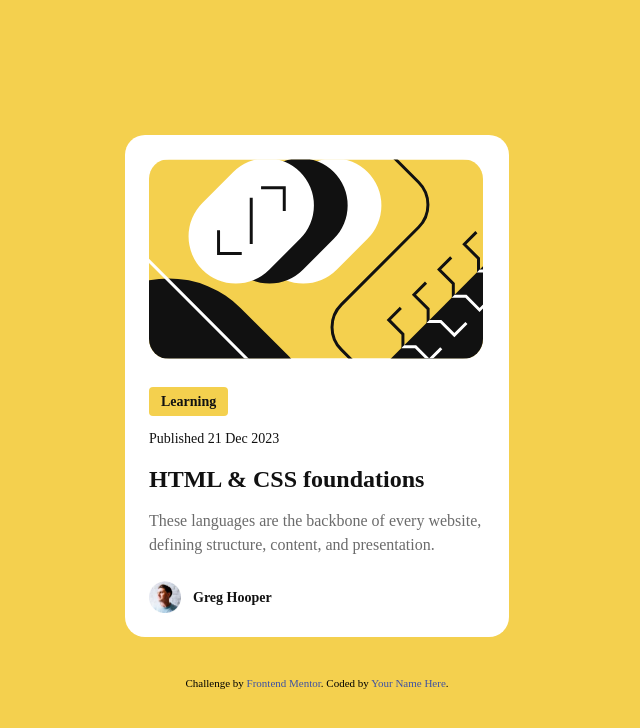
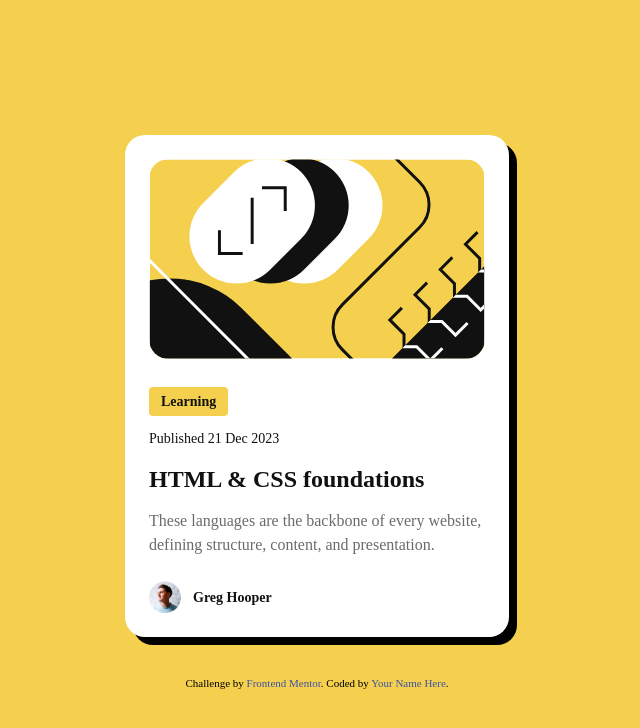
Before and after one commit to majdal01/blog-preview-card, a plain HTML site: page index.html in a window 1280 px wide. Shown: the whole page, without its empty margins (323-963 px from the left). Drawn offline with Linux system fonts and the light colour scheme.

Commit message:
Added shadow

```diff
--- a/style.css
+++ b/style.css
@@ -74,16 +74,18 @@ p {
 
 .blog-card {
     height: 100%;
-    max-width: 24rem;
+    max-width: clamp(20.4375rem, calc(100vw - 3rem), 24rem);
     padding: var(--spacing-300);
     border-radius: 1.25rem;
     background-color: var(--background-color);
     margin: var(--spacing-300);
+    box-shadow: 8px 8px 0 rgba(0, 0, 0, 1);
 }
 
 .blog-image {
     border-radius: 1.25rem;
     max-height: 12.5rem;
+    width: 100%;
 }
 
 .blog-content {
```
